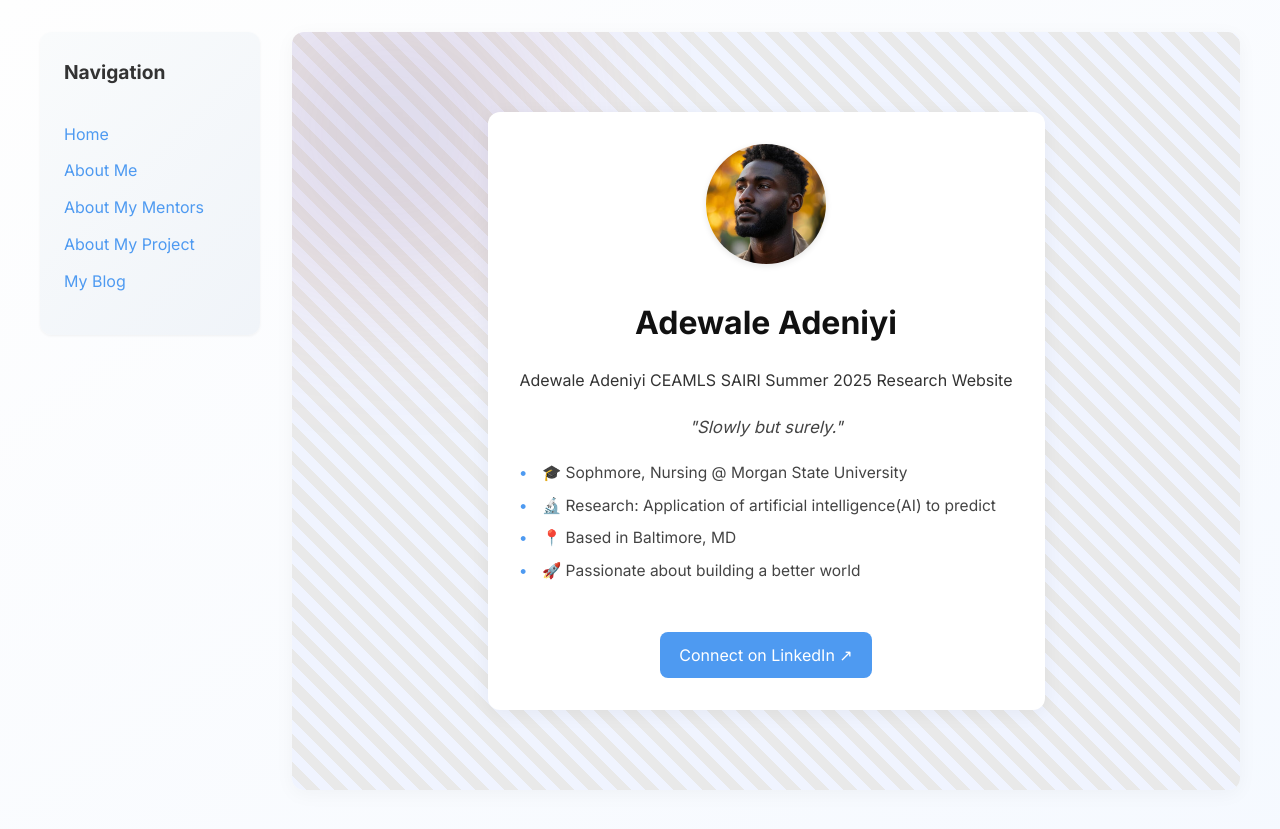
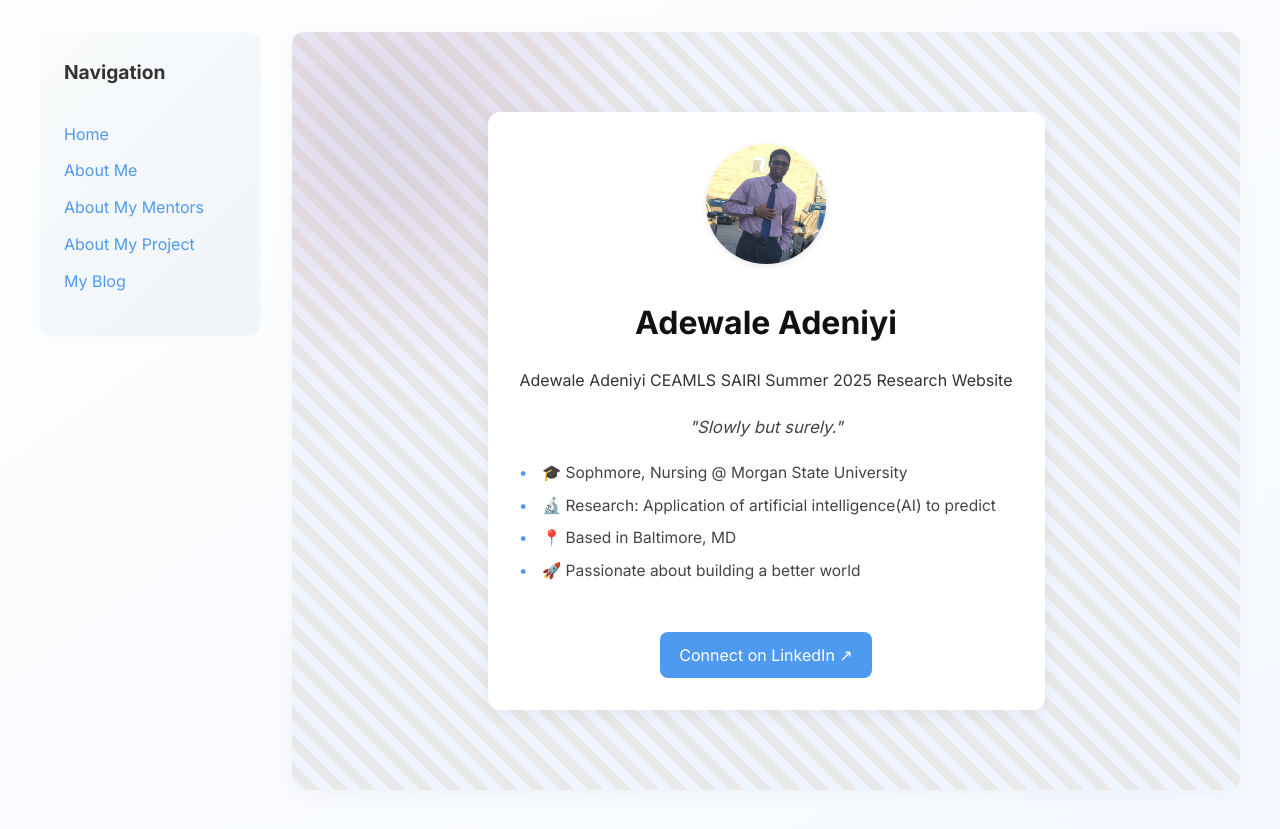
Before and after one commit to Samoj12/Samoj12.github.io, a Jekyll site: the page built from index.md, in a window 1280 px wide. Shown: the top 829 px of the page. Built offline with Jekyll 4.4.1, drawn with Linux system fonts in a browser that asks for light colours.

Commit message:
Update index.md

```diff
--- a/index.md
+++ b/index.md
@@ -12,5 +12,5 @@ quick_facts:
   - "🚀 Passionate about building a better world"
 
 linkedin: https://www.linkedin.com/in/adewale-adeniyi-9811682b9
-image: /assets/images/me.jpg
+image: /assets/images/WhatsApp Image 2025-05-28 at 11.19.03_1b763db2.jpg
 ---
```
